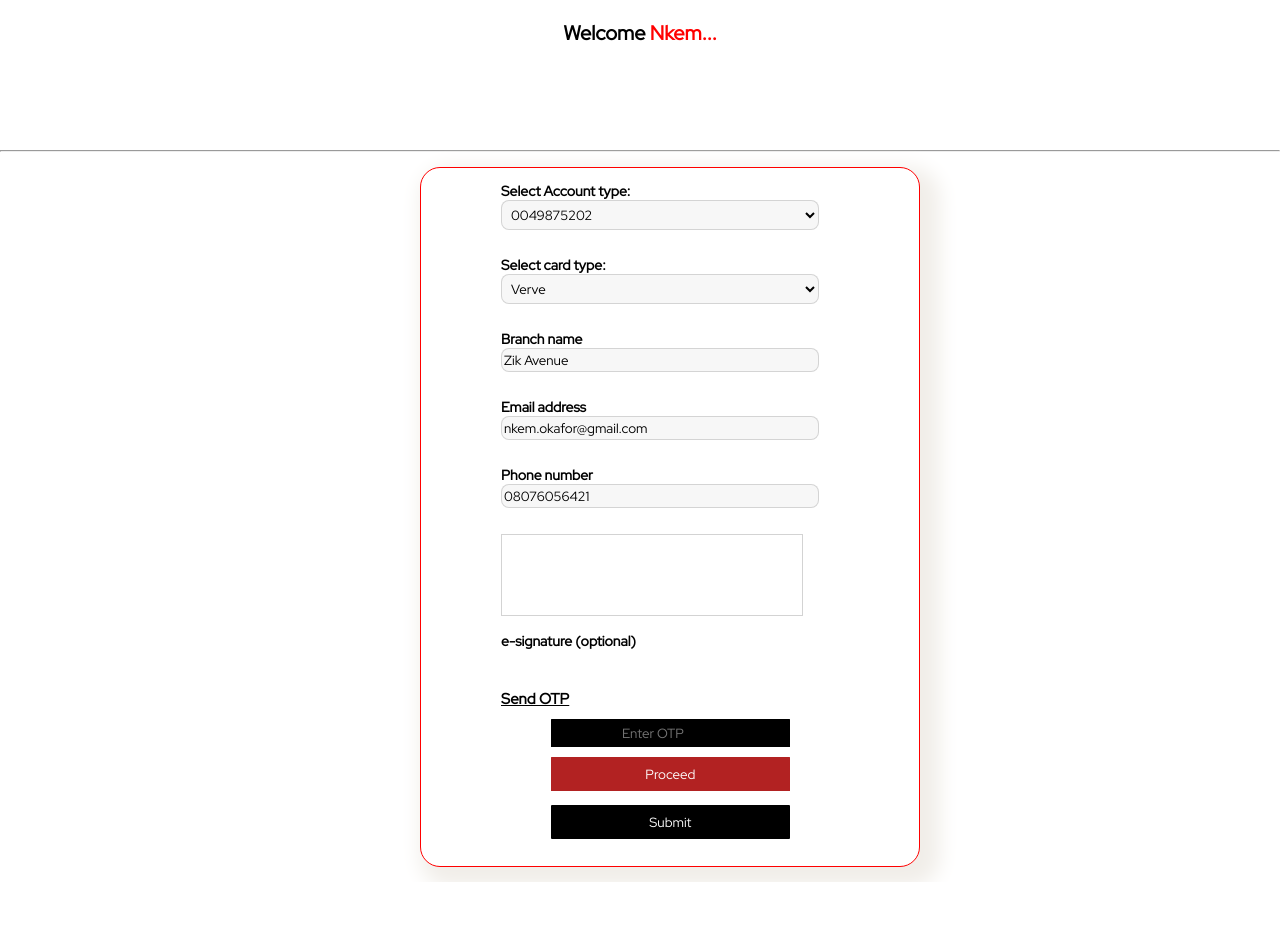
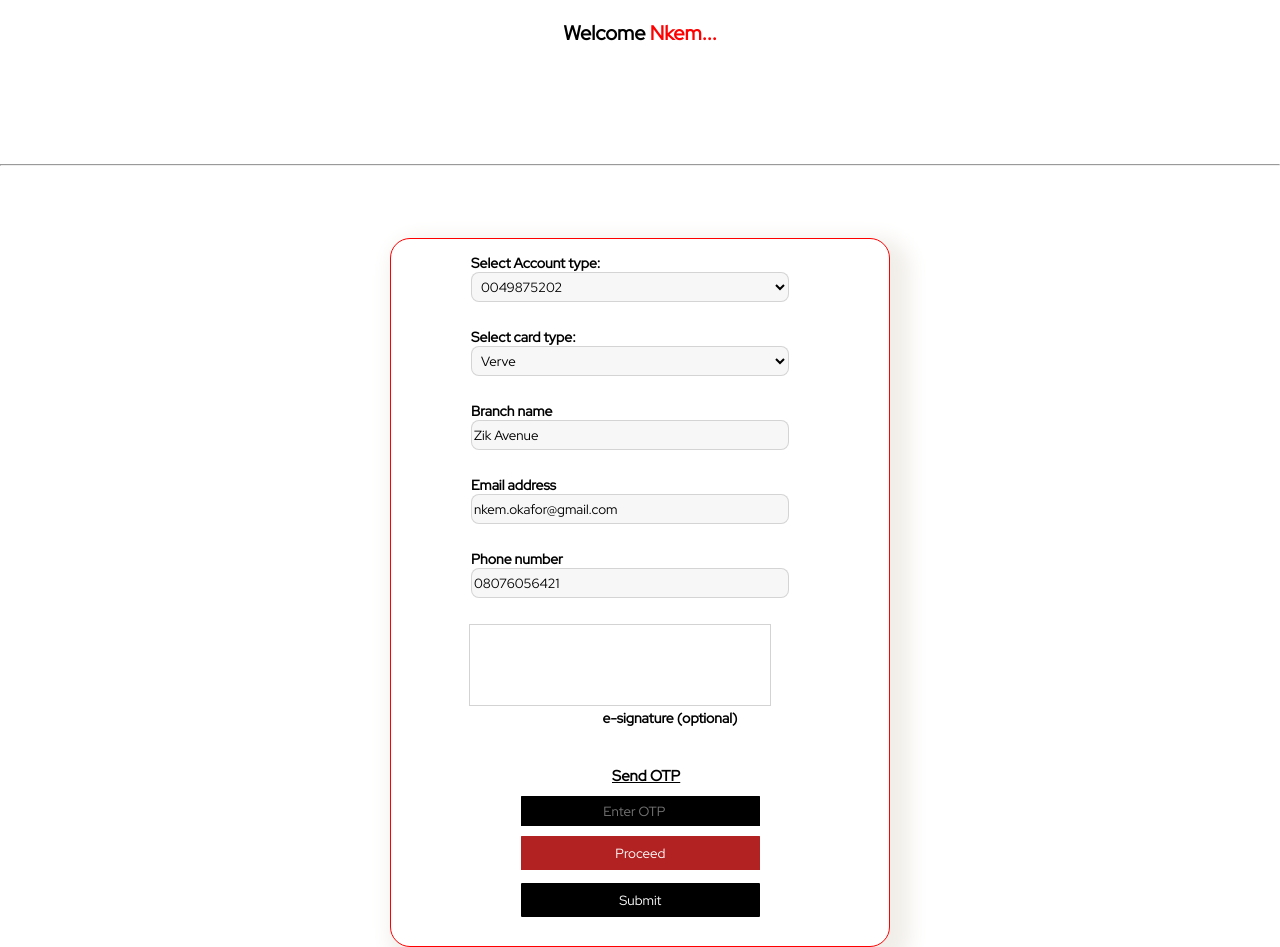
Before and after one commit to Okaformke/OneCustomer, a plain HTML site: page card.html in a window 1280 px wide. Shown: the top 947 px of the page. Before the commit the page ends 882 px from the top, so only its background shows below. Drawn offline with Linux system fonts and the light colour scheme.

Commit message:
forms aligned

```diff
--- a/card.css
+++ b/card.css
@@ -22,6 +22,7 @@ body{
     background-position: top left;
     background-repeat: no-repeat;
     background-size: 18%;
+    text-align: center;
 }
 .container{
   padding: 5px 20px 15px;
@@ -40,18 +41,19 @@ marquee{
   width: 60%;
   font-size: 20px;
   direction: right;
-  margin-top: 5rem;
+  margin-top: 5%;
 }
 .form-wrapper{
   background-color: #fff;
+  display: inline-block;
   width: 50rem;
-  height: 70rem;
+  /* height: 70rem; */
   border-radius: 2rem;
   padding: 1.5rem 2rem;
   border: 1px solid red;
   box-shadow: 1rem 1rem 2rem 1rem #F1EEE9;
-  margin-top: 5px;
-  margin-left: 40rem;
+  margin-top: 5%;
+  /* margin-left: 40rem; */
 
 }
 form{
@@ -92,6 +94,7 @@ input::-webkit-inner-spin-button {
   position: relative;
   left: 0;
   top: 0;
+  margin-left: -10em;
   border: 1px solid lightgray;
 }
 button{
@@ -147,3 +150,6 @@ button:hover{
 .sendo:hover {
   color: red;
 }
+.sendo{
+  margin-left: -12%;
+}
--- a/card.html
+++ b/card.html
@@ -40,13 +40,13 @@
             <input type="number" placeholder="Enter Phone number" value="08076056421" name="number" id=""><br></br>
 
             <div class="m-signature-pad--body">
-                <canvas id="myCanvas" width="300" height="80"></canvas><br></br>
+                <canvas id="myCanvas" width="300" height="80"></canvas><br>
                 <label for="myCanvas"><b>e-signature (optional)</b></label><br></br>
             </div><br></br>
 
 
             <a class="sendo" href=""><b>Send OTP</b></a>
-            <input type="number" class="bto" placeholder="&nbsp;&nbsp;&nbsp;&nbsp;&nbsp;&nbsp;&nbsp;&nbsp;&nbsp;
+            <input type="number" class="bto" placeholder="&nbsp;&nbsp;&nbsp;&nbsp;&nbsp;&nbsp;&nbsp;&nbsp;&nbsp;&nbsp;&nbsp;&nbsp;&nbsp;
             &nbsp;&nbsp;Enter OTP" name="number" id="">
 
 
--- a/cheque.css
+++ b/cheque.css
@@ -23,6 +23,7 @@ body{
     background-position: top left;
     background-repeat: no-repeat;
     background-size: 18%;
+    text-align: center;
 }
 .container{
   padding: 5px 20px 15px;
@@ -41,17 +42,18 @@ h3{
     width: 60%;
     font-size: 20px;
     direction: right;
-    margin-top: 5rem;
+    margin-top: 5%;
   }
 .form-wrapper{
   background-color: white;
+  display: inline-block;
   width: 50rem;
-  height: 70rem;
+  /* height: 70rem; */
   border-radius: 2rem;
   padding: 1.5rem 2rem;
   border: 1px solid red;
-  margin-top: 10px;
-  margin-left: 40rem;
+  margin-top: 3%;
+  /* margin-left: 40rem; */
   box-shadow: 1rem 1rem 2rem 1rem #F1EEE9;
 }
 form{
@@ -94,6 +96,7 @@ input::-webkit-inner-spin-button {
   position: relative;
   left: 0;
   top: 0;
+  margin-left: -10em;
   border: 1px solid lightgray;
 }
 button{
@@ -141,3 +144,6 @@ button:hover{
 .sendo:hover {
   color: red;
 }
+.sendo{
+  margin-left: -12%;
+}
--- a/officer.css
+++ b/officer.css
@@ -37,12 +37,12 @@ h3{
     width: 60%;
     font-size: 20px;
     direction: right;
-    margin-top: 1rem;
+    margin-top: 5%;
     }
 
   .rightPage {
-    width: 60rem;
-    margin-left: 35rem;
+    width: 100%;
+    /* margin-left: 35rem; */
   }
   inputhh{
     width: 80%;
@@ -54,15 +54,17 @@ h3{
 
   .page {
 
-    margin: 0 8rem;
-    min-width: 22rem;
-    height: 43rem;
+    margin: 3% 0%;
+    width: 50rem;
+    display: inline-block;
+    /* height: 43rem; */
     box-shadow: 1rem 1rem 1rem 1rem #F1EEE9;
-    border-radius: 1rem;
+    border-radius: 2rem;
     color: #666;
     cursor: pointer;
     text-align: center;
-    padding:1rem;
+    border: 1px solid red;
+    padding: 3rem;
 
   }
 
@@ -122,12 +124,11 @@ h3{
   .flexOfficer {
     display: flex;
       background-color: #F7F7F7;
-
       padding: 0 1rem 0.5rem;
         border-radius: 0.5rem;
         width: 30rem;
         height: 4rem;
-        margin:1rem 2.5rem 0 5rem;
+        margin: 1rem 0rem 0rem 9rem;
       }
 
       .infoOff {
@@ -161,12 +162,11 @@ h3{
   .flex {
     display: flex;
       background-color: #F7F7F7;
-
       padding: 0 1rem 0.5rem;
         border-radius: 0.5rem;
         width: 30rem;
         height: 3rem;
-          margin:1rem 2.5rem 0 5rem;
+        margin: 1rem 0rem 0rem 9rem;
       }
 
   .info {
--- a/reactivate.css
+++ b/reactivate.css
@@ -30,6 +30,7 @@ body{
   background-position: top left;
   background-repeat: no-repeat;
   background-size: 18%;
+  text-align: center;
 }
 .container{
 background-color: #fff;
@@ -49,7 +50,7 @@ color: red;
 width: 60%;
 font-size: 20px;
 direction: right;
-margin-top: 1rem;
+margin-top: 4%;
 }
 form{
 height: 100%;
@@ -74,12 +75,13 @@ background-color: #f7f7f7;
   .form-wrapper{
   background-color: white;
   width: 50rem;
-  height: 90rem;
+  display: inline-block;
+  /* height: 90rem; */
   border-radius: 2rem;
   padding: 1.5rem 2rem;
   border: 1px solid red;
-  margin-top: 10px;
-  margin-left: 40rem;
+  margin-top: 3%;
+  /* margin-left: 40rem; */
   box-shadow: 1rem 1rem 2rem 1rem #F1EEE9;
 
   }
@@ -101,7 +103,7 @@ background-color: #f7f7f7;
   left: 0;
   top: 0;
   border: 1px solid lightgray;
-  margin-left: 0.2rem;
+  margin-left: -8em;
   }
   button{
   margin-bottom: 0.5;
@@ -151,3 +153,6 @@ margin-bottom: 1rem;
   color: black;
   margin-bottom: 1.5rem;
   }
+  .sendo{
+    margin-left: -12%;
+  }
--- a/signed.css
+++ b/signed.css
@@ -37,12 +37,12 @@ h3{
     width: 60%;
     font-size: 20px;
     direction: right;
-    margin-top: 1rem;
+    margin-top: 5%;
     }
 
   .rightPage {
-    width: 60rem;
-    margin-left: 35rem;
+    width: 100%;
+    /* margin-left: 35rem;  */
   }
   inputhh{
     width: 80%;
@@ -53,14 +53,15 @@ h3{
   }
 
   .page {
-    margin: 0 8rem;
-
-    height: 100%;
+    margin: 3% 0%;
+    width: 50rem;
+    display: inline-block;
+    /* height: 100%; */
     box-shadow: 1rem 1rem 2rem 1rem #F1EEE9;
-    border-radius: 1rem;
+    border-radius: 2rem;
       color: #666;
     cursor: pointer;
-    text-align: center;
+    /* text-align: center; */
     padding:3rem;
     border: 1px solid red;
     padding-bottom: 8rem;
--- a/sucess.css
+++ b/sucess.css
@@ -13,12 +13,14 @@ html, body{
     margin: 0;
     min-height: 100vh;
     max-width: 100vw;
+    text-align: center;
    }
 
 
   .rightPage {
     width: 60rem;
-    margin-left: 35rem;
+    /* margin-left: 35rem; */
+    display: inline-block;
   }
   inputhh{
     width: 40%;
```
Also changed, not shown: OneCustomer.css (+5 -7 lines), cheque.html (+1 -1 lines), reactivate.html (+2 -2 lines), sucess.html (+8 -1 lines).
